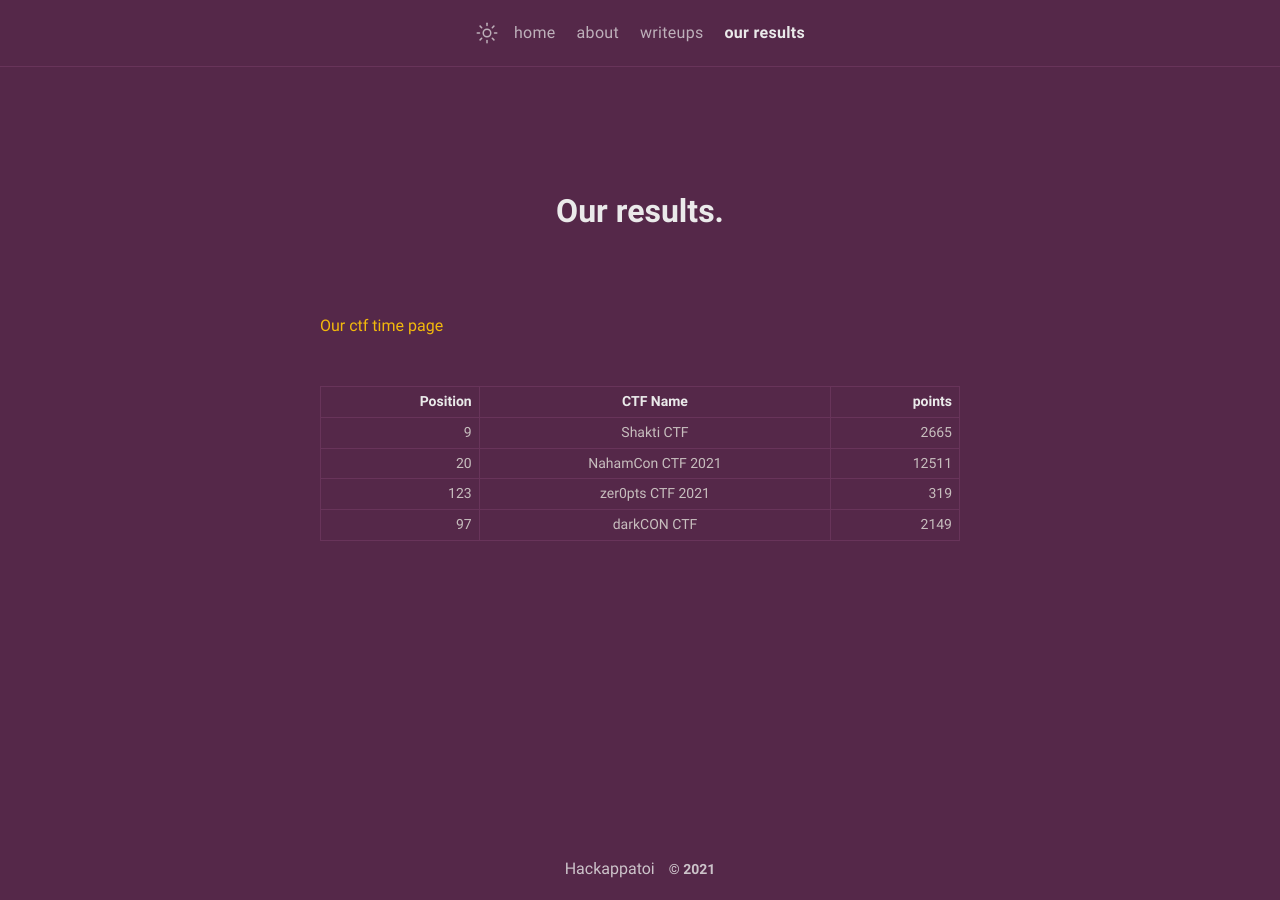
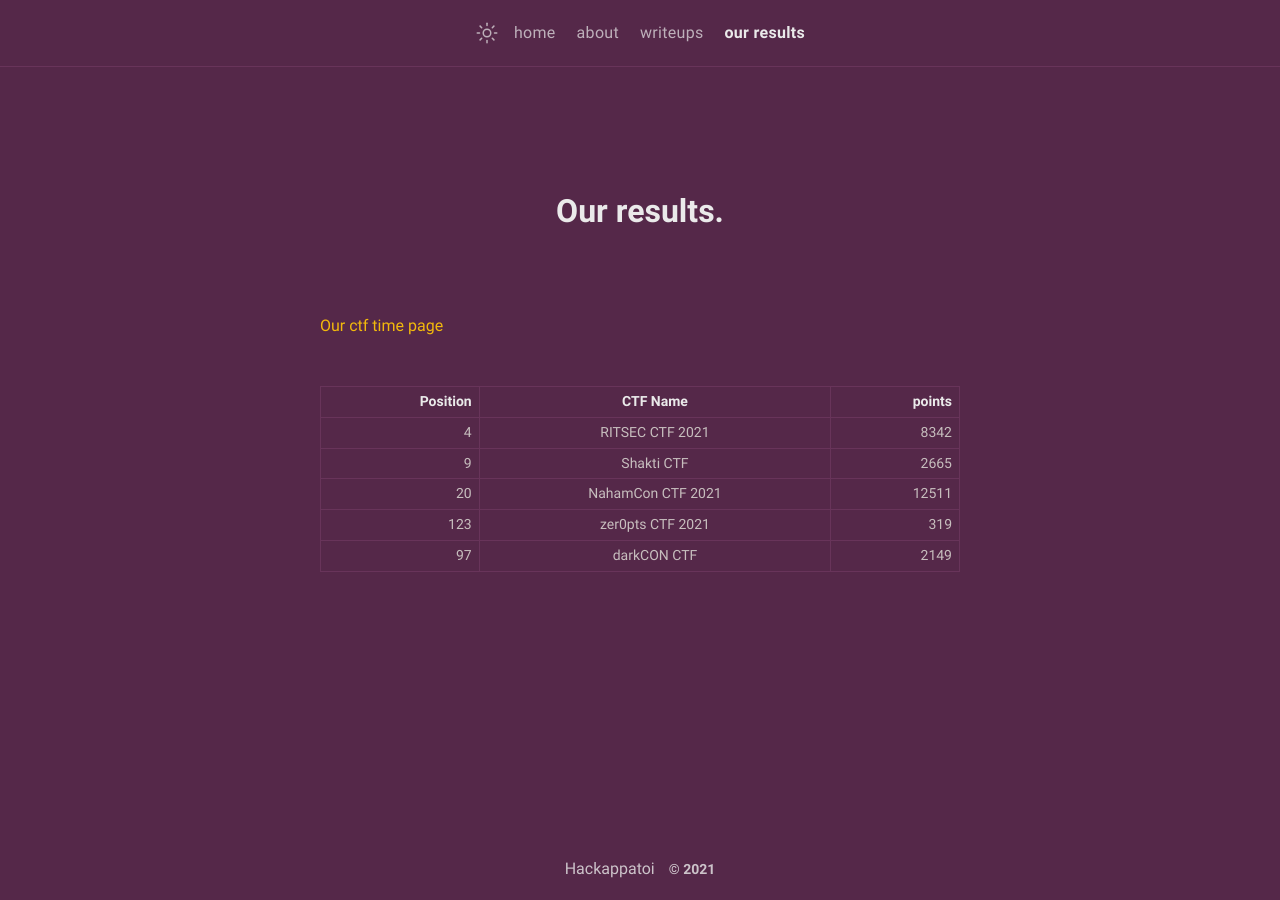
Before and after one commit to HACKappatoi/HACKappatoi.github.io, a Jekyll site: the page built from results.md, in a window 1280 px wide. Built offline with Jekyll 4.4.1, drawn with Linux system fonts in a browser that asks for light colours.

Commit message:
add ritsec result

```diff
--- a/results.md
+++ b/results.md
@@ -10,6 +10,7 @@ comments: false
 
 | Position | CTF Name          | points      |
 |---------:|:-----------------:|------------:|
+| 4	   | RITSEC CTF 2021   | 8342
 | 9        | Shakti CTF        | 2665        |
 | 20       | NahamCon CTF 2021 | 12511       |
 | 123      | zer0pts CTF 2021  | 319         |
```
